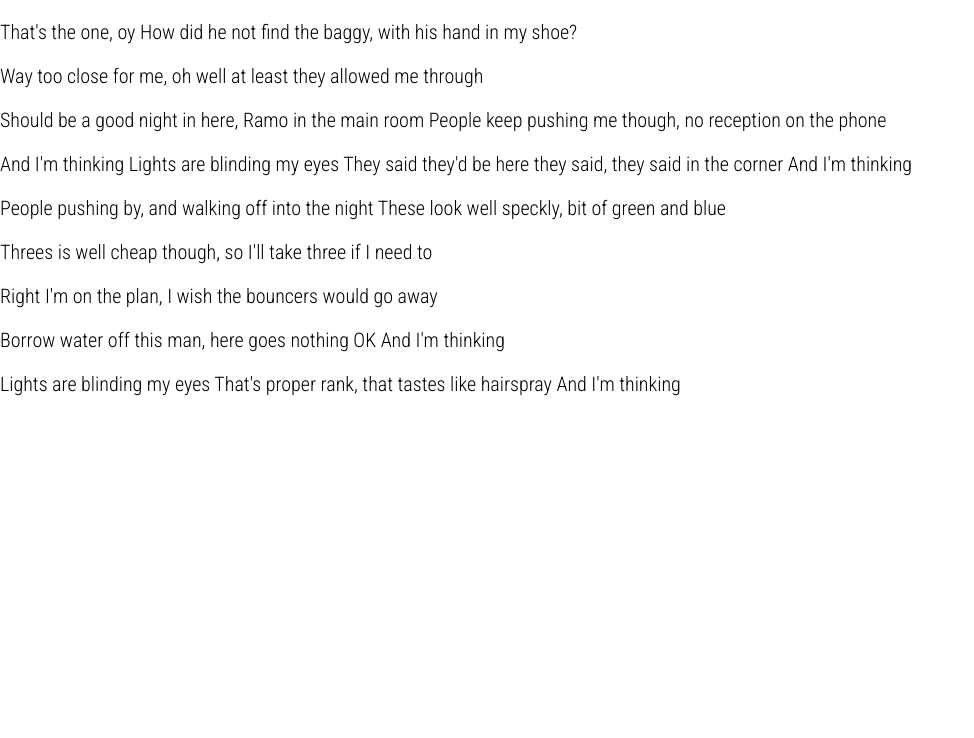
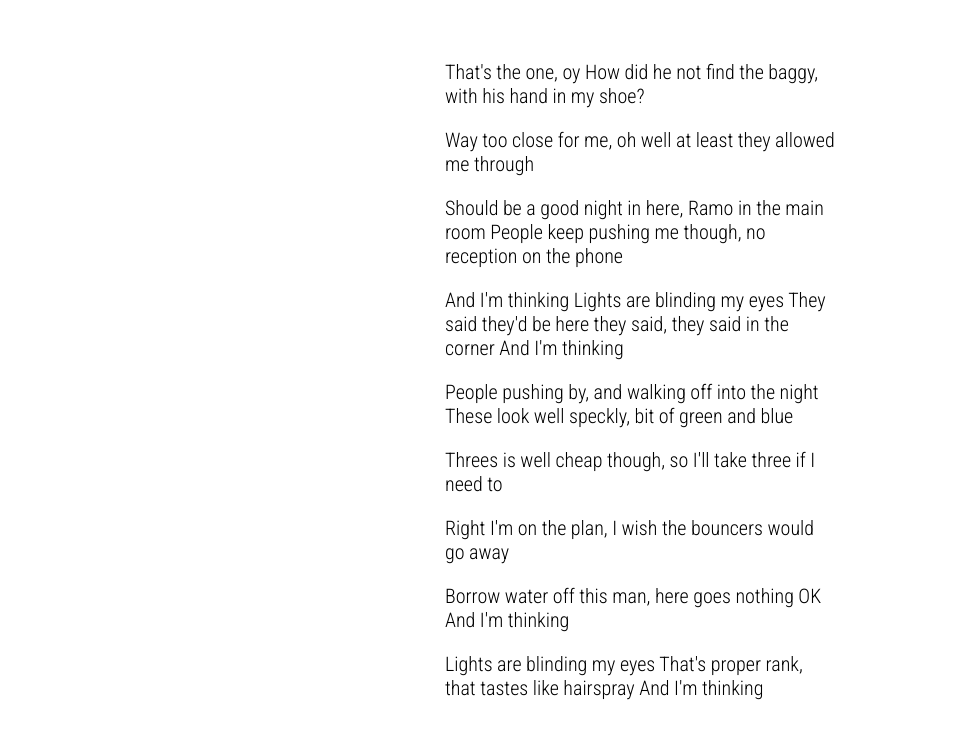
Before and after one commit to lukasz76/learning-git-2, a plain HTML site: page index.html in a window 1280 px wide. Shown: the part 132-870 px from the top of the page, without its empty margins (0-974 px from the left). Before the commit the page ends 800 px from the top, so only its background shows below. Drawn offline with Linux system fonts and the light colour scheme.

Commit message:
section added

```diff
--- a/style.css
+++ b/style.css
@@ -3,3 +3,10 @@ body {
     font-family: "Roboto Condensed", sans-serif;
     font-size: 20px;
 }
+
+section {
+    margin: auto;
+    padding: 20px 0;
+  	text-align: left;
+  	width: 390px;
+}
```
